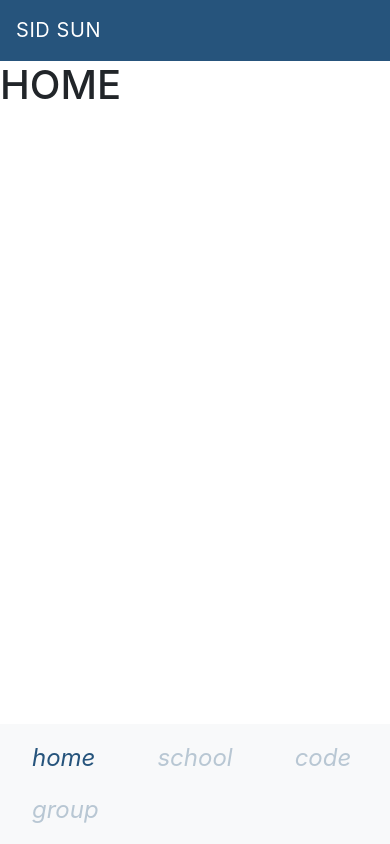
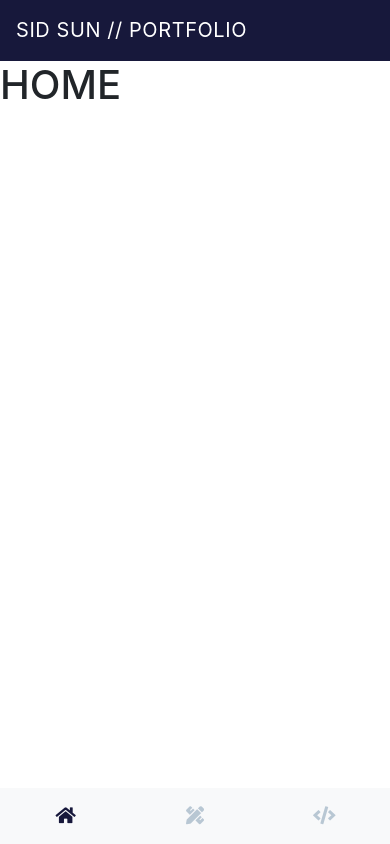
Before and after one commit to Sid-Sun/portfolio, a React (Create React App) app: page / in a window 390 px wide. Built offline with nearby package versions, Linux system fonts and the light colour scheme.

Commit message:
Fix bottom nav bar center align among other things
Signed-off-by: Sid Sun <sid@sidsun.com>

```diff
--- a/src/components/NavigationBar/NavigationBar.css
+++ b/src/components/NavigationBar/NavigationBar.css
@@ -3,14 +3,14 @@
 /*    text-decoration: none;*/
 /*}*/
 
-/*a:hover {*/
-/*    color: inherit !important;*/
-/*    text-decoration: none !important;*/
-/*    cursor: pointer;*/
-/*}*/
+a:hover {
+    /*color: inherit !important;*/
+    text-decoration: none !important;
+    cursor: pointer;
+}
 
 .bg-pink {
-    background: #26547c;
+    background: #17183b !important;
 }
 
 html {
@@ -36,39 +36,63 @@ html {
 .navbar-brand a:hover, .navbar-nav .nav-item a:hover {
     color: white !important;
 }
+
 .navbar-nav .nav-item a:hover {
-    background-color: #204566;
+    background-color: #151636;
+    -webkit-transition: background-color 200ms linear;
+    --ms-transition: background-color 200ms linear;
+    transition: background-color 200ms linear;
+}
+
+.md-18 {
+    font-size: 18px;
+}
+
+.md-24 {
+    font-size: 24px;
+}
+
+.md-36 {
+    font-size: 36px;
+}
+
+.md-48 {
+    font-size: 48px;
+}
+
+/*.material-icons.md-dark.md-active { color: rgba(38, 84, 124, 1.00); }*/
+.md-dark {
+    color: inherit;
+}
+
+#bottom-navbar div a {
+    color: rgba(38, 84, 124, 0.30);
+}
+
+nav div.row div.col a.nav-link:hover {
+    color: #151636;
     -webkit-transition: background-color 200ms linear;
     -ms-transition: background-color 200ms linear;
     transition: background-color 200ms linear;
 }
 
-.material-icons.md-18 { font-size: 18px; }
-.material-icons.md-24 { font-size: 24px; }
-.material-icons.md-36 { font-size: 36px; }
-.material-icons.md-48 { font-size: 48px; }
-
-/*.material-icons.md-dark.md-active { color: rgba(38, 84, 124, 1.00); }*/
-.material-icons.md-dark { color: inherit; }
-
-nav div.row div.col a.nav-link {
-    color: rgba(38, 84, 124, 0.30);
+.md-active {
+    color: rgba(23, 24, 59, 1.00) !important;
 }
 
-nav div.row div.col a.nav-link:hover {
-    color: #204566;
-    -webkit-transition: background-color 200ms linear;
-    -ms-transition: background-color 200ms linear;
-    transition: background-color 200ms linear;}
-
-.md-active { color: rgba(38, 84, 124, 1.00) !important; }
-
-#bottom-navbar{
+#bottom-navbar, #bottom-nav-adj {
     display: none;
 }
 
-@media (max-width: 767.98px) {
-    #bottom-navbar{
+@media (max-width: 767.68px) {
+    #bottom-navbar, #bottom-nav-adj {
         display: block;
     }
 }
+
+.vertical-center-nf {
+    /*min-height: 100%;  !* Fallback for browsers do NOT support vh unit *!*/
+    min-height: 100vh; /* These two lines are counted as one :-)       */
+    display: flex;
+    align-items: center;
+}
--- a/src/components/NavigationBar/NavigationBar.js
+++ b/src/components/NavigationBar/NavigationBar.js
@@ -1,72 +1,59 @@
-import React, {Component} from 'react';
+import React, {PureComponent} from 'react';
 import {NavLink} from 'react-router-dom'
 import Navbar from "react-bootstrap/Navbar";
 import Nav from 'react-bootstrap/Nav'
 import Container from "react-bootstrap/Container";
 
 import './NavigationBar.css'
+// import Col from "react-bootstrap/Col";
 import Row from "react-bootstrap/Row";
-import Col from "react-bootstrap/Col";
 
-export default class NavigationBar extends Component {
+export default class NavigationBar extends PureComponent {
     render() {
         return (
             <React.Fragment>
                 <Navbar expand="md" variant="light" className="bg-pink" fixed="top" id="top-navbar">
                     <Container>
                         <Navbar.Brand>
-                            <NavLink to="/">Sid Sun</NavLink>
+                            {/*Sid Sun // Portfolio*/}
+                            <NavLink to="/" class="no-outline">Sid Sun // Portfolio</NavLink>
                         </Navbar.Brand>
-                        {/*<Navbar.Toggle aria-controls="basic-navbar-nav" />*/}
+                        {/*<Navbar.Toggle aria-controls="basic-navbar-nav" id="navbar-toggle">*/}
+                        {/*    <i className="material-icons">*/}
+                        {/*        menu*/}
+                        {/*    </i>*/}
+                        {/*</Navbar.Toggle>*/}
                         <Navbar.Collapse id="basic-navbar-nav">
                             <Nav className="ml-auto">
                                 <Nav.Item>
-                                    <NavLink to="/" className="nav-link">Home</NavLink>
+                                    <NavLink to="/" className="nav-link " onClick={() => {
+                                        console.log("Clicky")
+                                    }}>Home</NavLink>
                                 </Nav.Item>
                                 <Nav.Item>
-                                    <NavLink to="/skills" className="nav-link">Skills</NavLink>
+                                    <NavLink to="/skills" className="nav-link ">Skills</NavLink>
                                 </Nav.Item>
                                 <Nav.Item>
-                                    <NavLink to="/projects" className="nav-link">Projects</NavLink>
+                                    <NavLink to="/projects" className="nav-link no-outline">Projects</NavLink>
                                 </Nav.Item>
-                                <Nav.Item>
-                                    <NavLink to="/socials" className="nav-link">Socials</NavLink>
-                                </Nav.Item>
+                                {/*<Nav.Item>*/}
+                                {/*    <NavLink to="/socials" className="nav-link">Socials</NavLink>*/}
+                                {/*</Nav.Item>*/}
                             </Nav>
                         </Navbar.Collapse>
                     </Container>
                 </Navbar>
                 <Navbar bg="light" fixed="bottom" className="align-content-center justify-content-center" id="bottom-navbar">
-                    <Row>
-                        <Col>
-                            <NavLink to="/" exact activeClassName="md-active" className="nav-link">
-                                <i className="material-icons md-24 md-dark">
-                                    home
-                                </i>
-                            </NavLink>
-                        </Col>
-                        <Col>
-                            <NavLink to="/skills" activeClassName="md-active" className="nav-link">
-                                <i className="material-icons md-24 md-dark" id="skill">
-                                    school
-                                </i>
-                            </NavLink>
-                        </Col>
-                        <Col>
-                            <NavLink to="/projects" activeClassName="md-active" className="nav-link">
-                                <i className="material-icons md-24 md-dark">
-                                    code
-                                </i>
-                            </NavLink>
-                        </Col>
-                        <Col>
-                            <NavLink to="/socials" activeClassName="md-active" className="nav-link">
-                                <i className="material-icons md-24 md-dark">
-                                    group
-                                    {/*emoji_emotions*/}
-                                </i>
-                            </NavLink>
-                        </Col>
+                    <Row className="align-content-center justify-content-center text-center">
+                        <NavLink to="/" exact activeClassName="md-active" className="nav-link col-4 align-self-center">
+                            <i className="fas fa-home md-18 md-dark"/>
+                        </NavLink>
+                        <NavLink to="/skills" activeClassName="md-active" className="nav-link col-4 align-self-center">
+                            <i className="fas fa-pencil-ruler md-18 md-dark"/>
+                        </NavLink>
+                        <NavLink to="/projects" activeClassName="md-active" className="nav-link col-4 align-self-center">
+                            <i className="fas fa-code md-18 md-dark"/>
+                        </NavLink>
                     </Row>
                 </Navbar>
             </React.Fragment>
```
